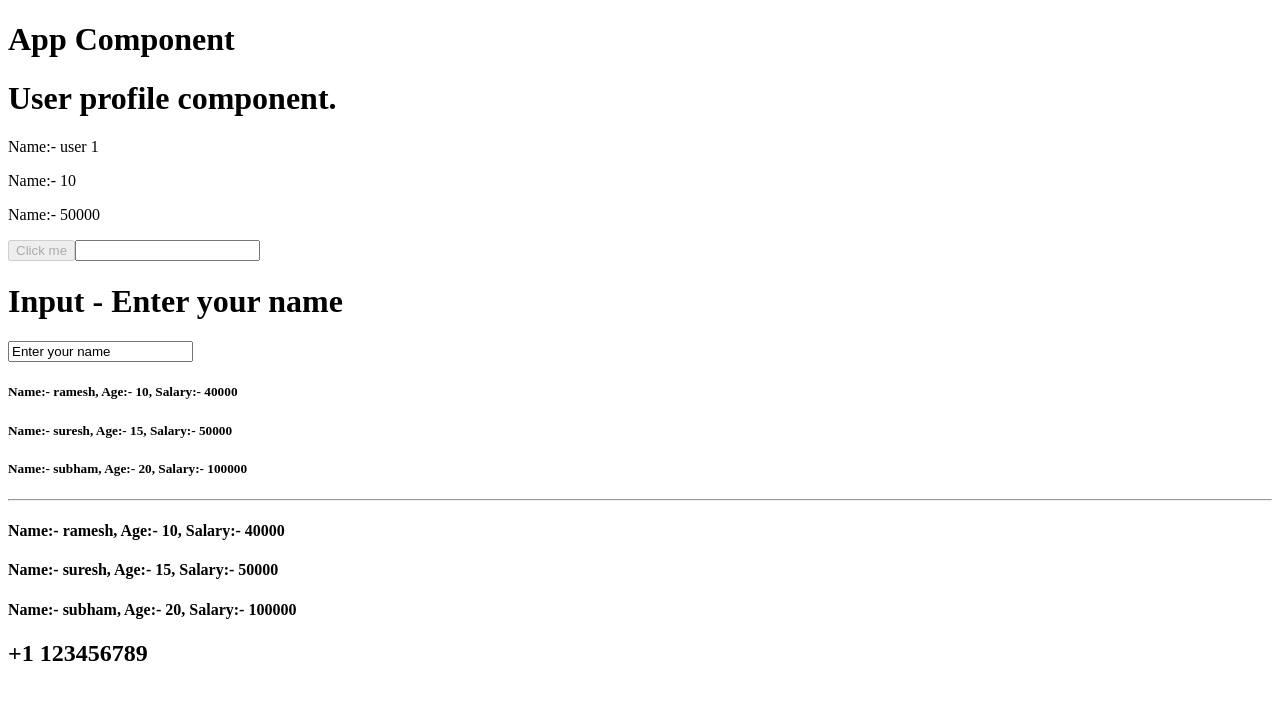
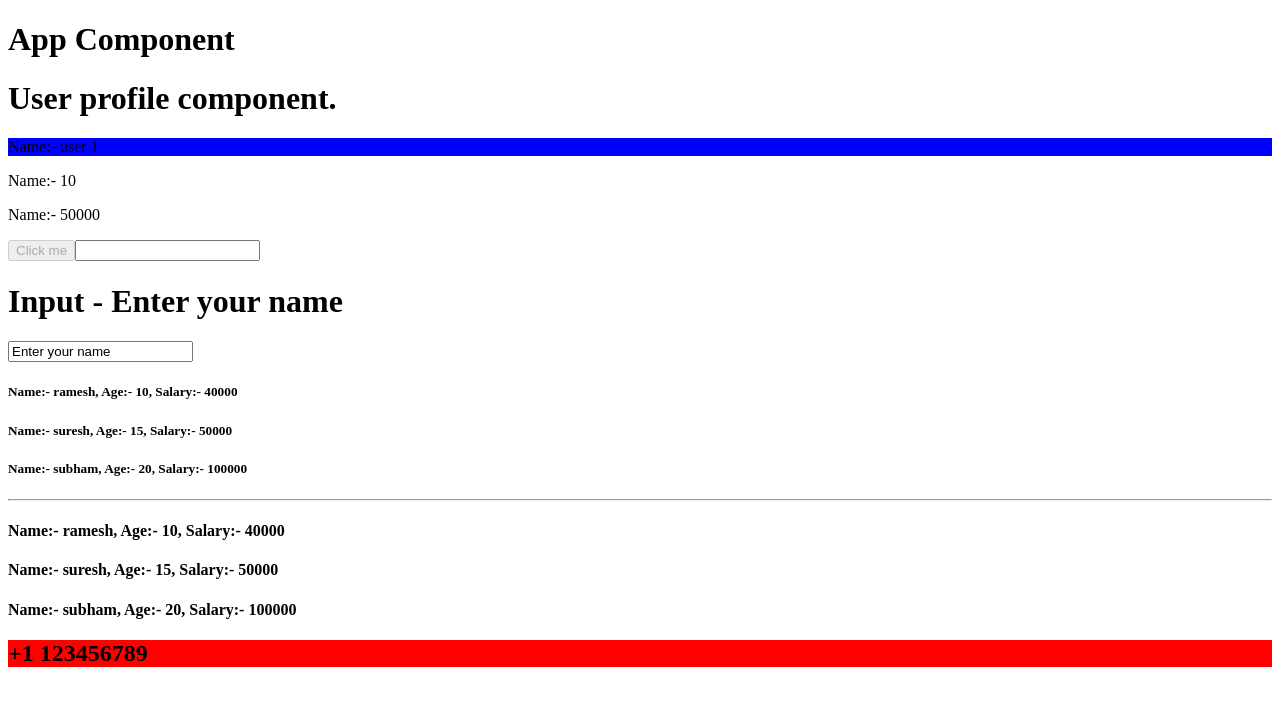
Before and after one commit to Kali-Venum/angular-crud, an Angular app: page / in a window 1280 px wide. Shown: the top 706 px of the page. Built offline with nearby package versions, Linux system fonts and the light colour scheme.

Commit message:
working on directives.

```diff
--- a/src/app/components/user-profile/user-profile.component.html
+++ b/src/app/components/user-profile/user-profile.component.html
@@ -1,6 +1,6 @@
 <h1>User profile component.</h1>
 
-<p>Name:- {{ name }}</p>
+<p [style.backgroundColor]="bgColor">Name:- {{ name }}</p>
 <p>Name:- {{ age }}</p>
 <p>Name:- {{ salary }}</p>
 
@@ -28,4 +28,4 @@
   </h4>
 </div>
 
-<h2>{{phoneNumber | countryCode:"USA"}}</h2>
+<h2 appHighlight>{{phoneNumber | countryCode:"USA"}}</h2>
--- a/src/app/components/user-profile/user-profile.component.ts
+++ b/src/app/components/user-profile/user-profile.component.ts
@@ -2,11 +2,12 @@ import { CommonModule } from '@angular/common';
 import { Component } from '@angular/core';
 import { FormsModule } from '@angular/forms';
 import { CountryCodePipe } from '../../pipes/country-code.pipe';
+import { HighlightDirective } from '../../directives/highlight.directive';
 
 @Component({
   selector: 'app-user-profile',
   standalone: true,
-  imports: [FormsModule, CommonModule, CountryCodePipe],
+  imports: [FormsModule, CommonModule, CountryCodePipe, HighlightDirective],
   templateUrl: './user-profile.component.html',
   styleUrl: './user-profile.component.css',
 })
@@ -19,6 +20,8 @@ export class UserProfileComponent {
   inputValue = 'Enter your name';
 
   phoneNumber = "123456789"
+
+  bgColor="blue"
 
   users = [
     {
--- /dev/null
+++ b/src/app/directives/highlight.directive.ts
@@ -0,0 +1,24 @@
+import { Directive, HostBinding, HostListener } from '@angular/core';
+
+@Directive({
+  selector: '[appHighlight]',
+  standalone: true
+})
+export class HighlightDirective {
+
+  constructor() { }
+
+  @HostBinding("style.backgroundColor")
+  bgColor = "red"
+
+  @HostListener("mouseenter")
+  changeFontSize(){
+    console.log("Mouse Enter")
+  }
+
+  @HostListener("mouseleave")
+  resetFontSize(){
+    console.log("Mouse Leave")
+  }
+
+}
```
Also changed, not shown: 1 other file (tests, documents, lock files or other folders).
